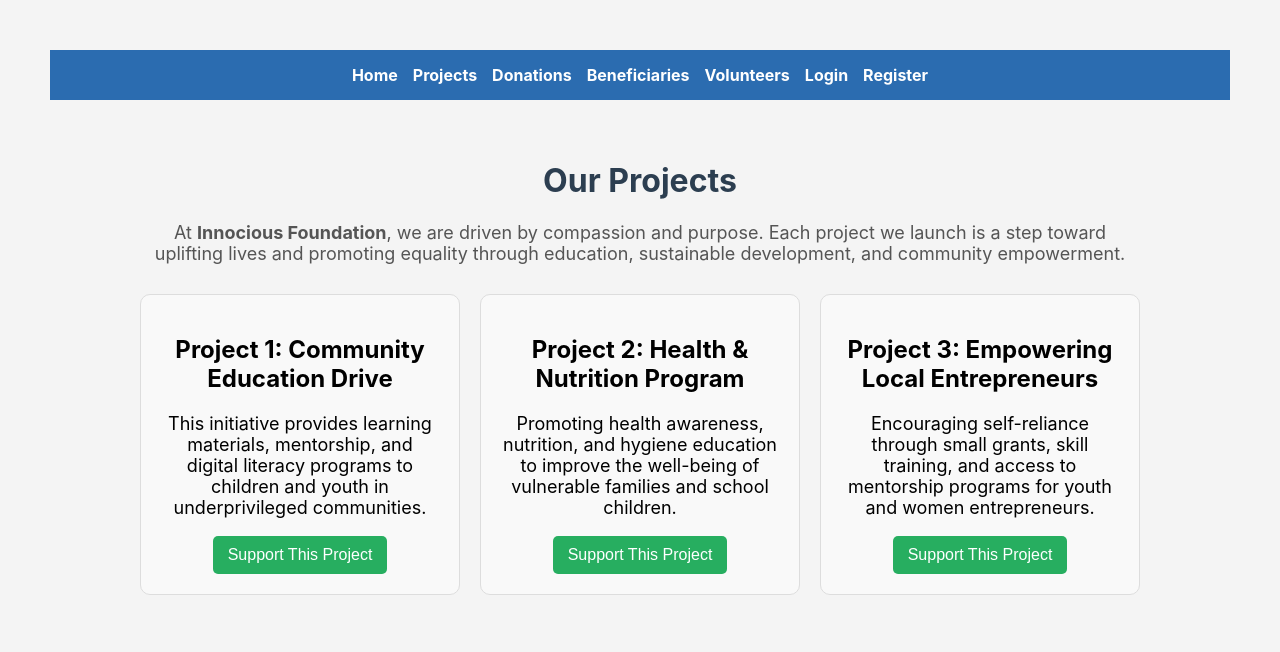
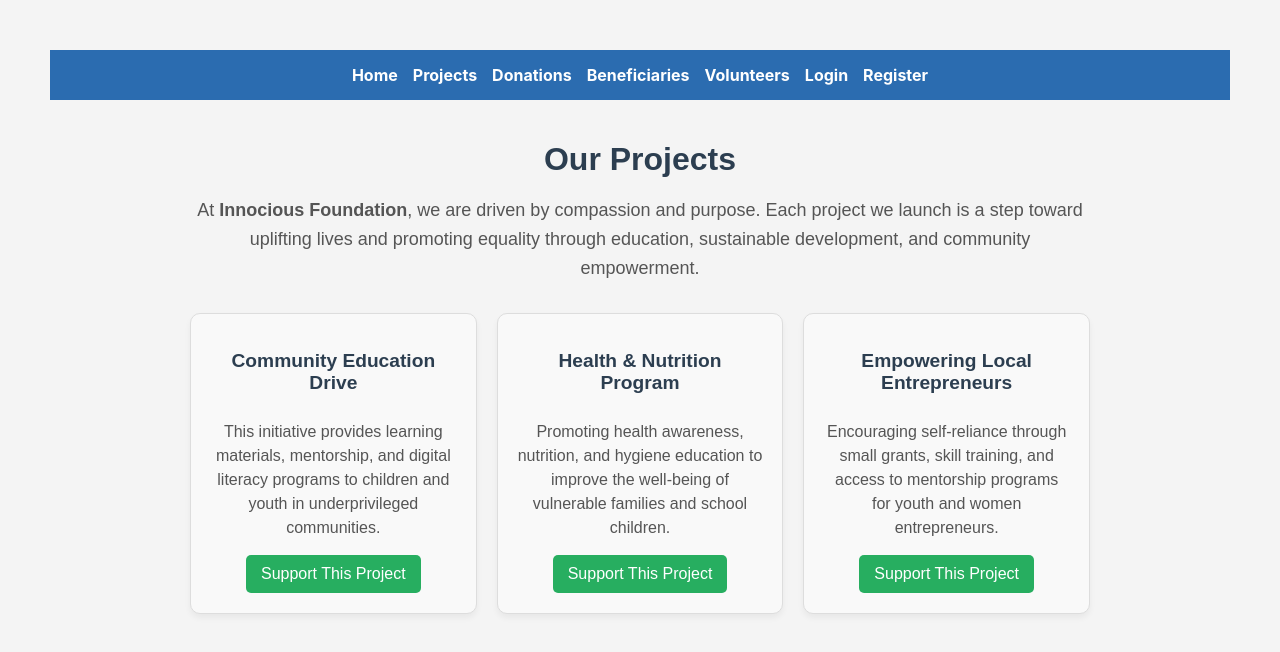
Before and after one commit to Omwami-dev/community-aid-frontend, a React (Create React App) app: page /projects in a window 1280 px wide. Shown: the top 652 px of the page. Built offline with nearby package versions, Linux system fonts and the light colour scheme.

Commit message:
update projects

```diff
--- a/src/pages/ProjectsPage.js
+++ b/src/pages/ProjectsPage.js
@@ -1,54 +1,109 @@
 import React from "react";
 
 function ProjectsPage() {
+  const projects = [
+    {
+      id: 1,
+      title: "Community Education Drive",
+      description:
+        "This initiative provides learning materials, mentorship, and digital literacy programs to children and youth in underprivileged communities.",
+    },
+    {
+      id: 2,
+      title: "Health & Nutrition Program",
+      description:
+        "Promoting health awareness, nutrition, and hygiene education to improve the well-being of vulnerable families and school children.",
+    },
+    {
+      id: 3,
+      title: "Empowering Local Entrepreneurs",
+      description:
+        "Encouraging self-reliance through small grants, skill training, and access to mentorship programs for youth and women entrepreneurs.",
+    },
+  ];
+
   return (
-    <div style={{ padding: "40px", maxWidth: "1000px", margin: "auto" }}>
-      <h1 style={{ textAlign: "center", color: "#2c3e50" }}>Our Projects</h1>
-      <p style={{ textAlign: "center", marginBottom: "30px", color: "#555" }}>
+    <div style={containerStyle}>
+      <h1 style={headingStyle}>Our Projects</h1>
+      <p style={paragraphStyle}>
         At <strong>Innocious Foundation</strong>, we are driven by compassion and purpose.
-        Each project we launch is a step toward uplifting lives and promoting
-        equality through education, sustainable development, and community empowerment.
+        Each project we launch is a step toward uplifting lives and promoting equality through education,
+        sustainable development, and community empowerment.
       </p>
 
-      <div style={{ display: "grid", gridTemplateColumns: "repeat(auto-fit, minmax(300px, 1fr))", gap: "20px" }}>
-        {/* Project 1 */}
-        <div style={{ border: "1px solid #ddd", borderRadius: "10px", padding: "20px", backgroundColor: "#f9f9f9" }}>
-          <h2>Project 1: Community Education Drive</h2>
-          <p>
-            This initiative provides learning materials, mentorship, and digital
-            literacy programs to children and youth in underprivileged communities.
-          </p>
-          <button style={{ background: "#27ae60", color: "#fff", padding: "10px 15px", border: "none", borderRadius: "5px" }}>
-            Support This Project
-          </button>
-        </div>
-
-        {/* Project 2 */}
-        <div style={{ border: "1px solid #ddd", borderRadius: "10px", padding: "20px", backgroundColor: "#f9f9f9" }}>
-          <h2>Project 2: Health & Nutrition Program</h2>
-          <p>
-            Promoting health awareness, nutrition, and hygiene education to improve
-            the well-being of vulnerable families and school children.
-          </p>
-          <button style={{ background: "#27ae60", color: "#fff", padding: "10px 15px", border: "none", borderRadius: "5px" }}>
-            Support This Project
-          </button>
-        </div>
-
-        {/* Project 3 */}
-        <div style={{ border: "1px solid #ddd", borderRadius: "10px", padding: "20px", backgroundColor: "#f9f9f9" }}>
-          <h2>Project 3: Empowering Local Entrepreneurs</h2>
-          <p>
-            Encouraging self-reliance through small grants, skill training, and access
-            to mentorship programs for youth and women entrepreneurs.
-          </p>
-          <button style={{ background: "#27ae60", color: "#fff", padding: "10px 15px", border: "none", borderRadius: "5px" }}>
-            Support This Project
-          </button>
-        </div>
+      <div style={gridStyle}>
+        {projects.map((project) => (
+          <div key={project.id} style={cardStyle}>
+            <h2 style={projectTitleStyle}>{project.title}</h2>
+            <p style={projectDescStyle}>{project.description}</p>
+            <button style={buttonStyle}>Support This Project</button>
+          </div>
+        ))}
       </div>
     </div>
   );
 }
 
+// Styles
+const containerStyle = {
+  padding: "20px",
+  maxWidth: "900px",
+  margin: "auto",
+  fontFamily: "Arial, sans-serif",
+};
+
+const headingStyle = {
+  textAlign: "center",
+  color: "#2c3e50",
+  marginBottom: "15px",
+};
+
+const paragraphStyle = {
+  textAlign: "center",
+  color: "#555",
+  marginBottom: "30px",
+  lineHeight: "1.6",
+};
+
+const gridStyle = {
+  display: "grid",
+  gridTemplateColumns: "repeat(auto-fit, minmax(280px, 1fr))",
+  gap: "20px",
+};
+
+const cardStyle = {
+  border: "1px solid #ddd",
+  borderRadius: "10px",
+  padding: "20px",
+  backgroundColor: "#f9f9f9",
+  boxShadow: "0 4px 6px rgba(0,0,0,0.05)",
+  display: "flex",
+  flexDirection: "column",
+  justifyContent: "space-between",
+};
+
+const projectTitleStyle = {
+  fontSize: "1.2rem",
+  marginBottom: "10px",
+  color: "#2c3e50",
+};
+
+const projectDescStyle = {
+  fontSize: "1rem",
+  marginBottom: "15px",
+  color: "#555",
+  lineHeight: "1.5",
+};
+
+const buttonStyle = {
+  padding: "10px 15px",
+  backgroundColor: "#27ae60",
+  color: "#fff",
+  border: "none",
+  borderRadius: "5px",
+  fontSize: "16px",
+  cursor: "pointer",
+  alignSelf: "center", // centers button in card
+};
+
 export default ProjectsPage;
```
